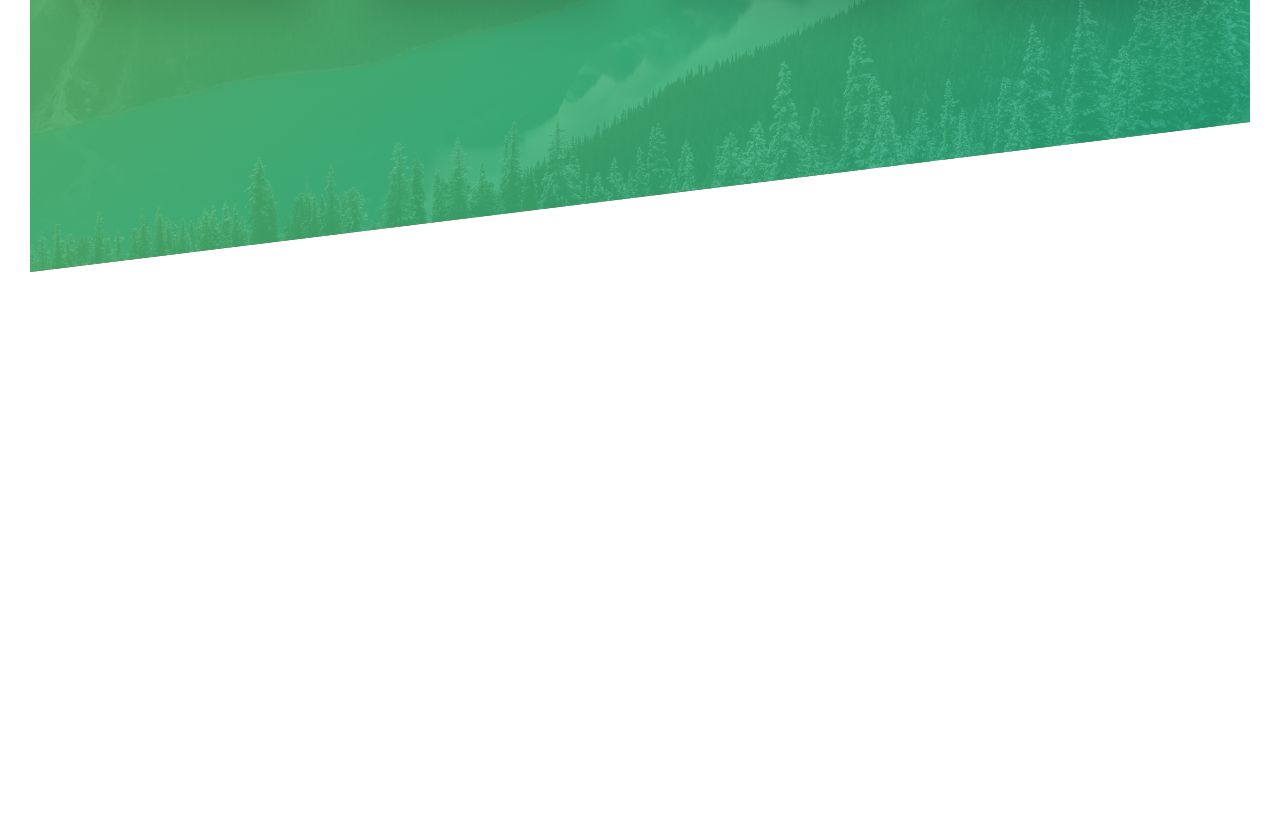
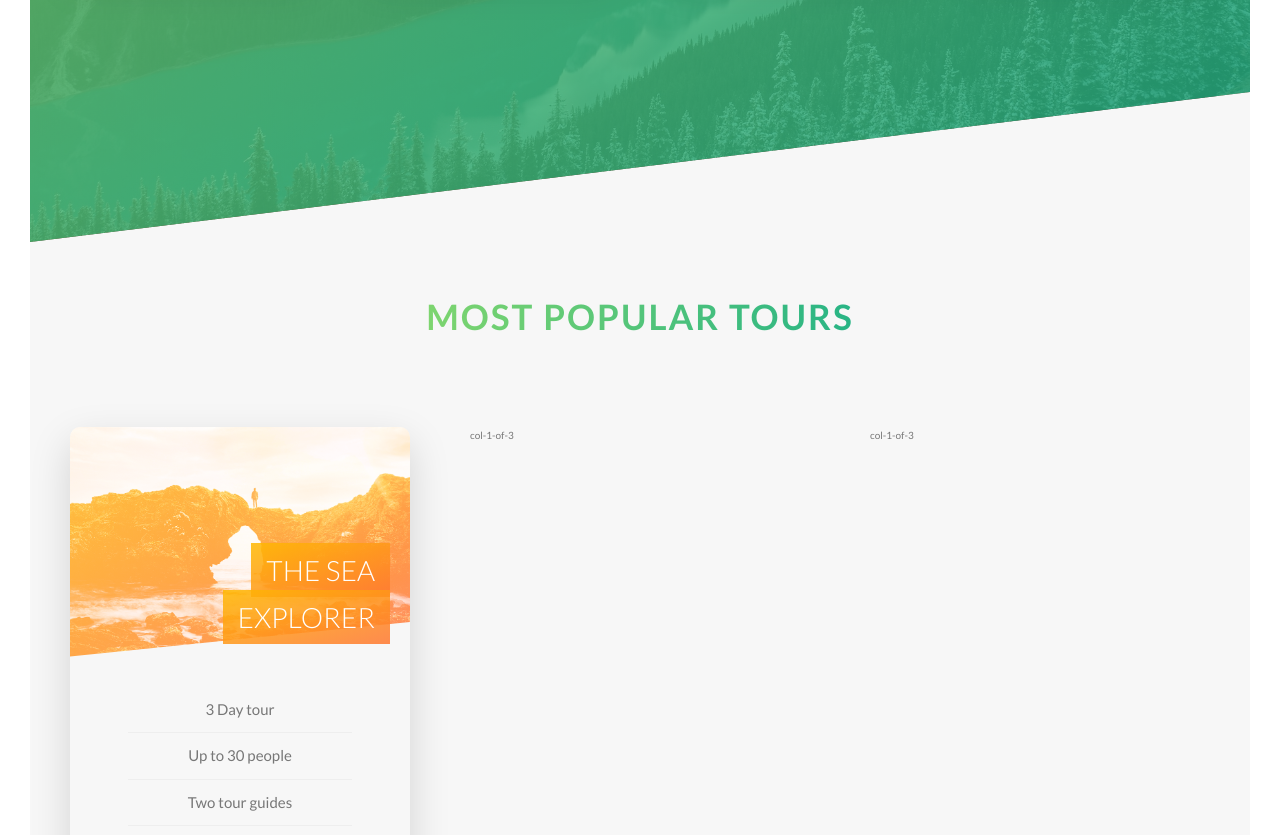
Before and after one commit to JacquesBeets/advanced-css-course-natours, a website: page index.html in a window 1280 px wide. Shown: the part 1965-2800 px from the top of the page. Before the commit the page ends 2237 px from the top, so only its background shows below. Drawn offline with Linux system fonts and the light colour scheme.

Commit message:
card section

```diff
--- a/index.html
+++ b/index.html
@@ -110,6 +110,47 @@
                 </div>
             </div>
         </section>
+
+        <section class="section-tours">
+            <div class="u-center-text u-margin-bottom-big">
+                <h2 class="heading-secondary">
+                    Most popular tours
+                </h2>
+            </div>
+            <div class="row">
+                <div class="col-1-of-3">
+                    <div class="card">
+                        <div class="card__side card__side--front">
+                            <div class="card__picture card__picture--1">
+                                &nbsp;
+                            </div>
+                            <h4 class="card__heading">
+                                <span class="card__heading-span card__heading-span--1">
+                                    The Sea Explorer
+                                </span>
+                            </h4>
+                            <div class="card__details">
+                                <ul>
+                                    <li>3 Day tour</li>
+                                    <li>Up to 30 people</li>
+                                    <li>Two tour guides</li>
+                                    <li>Sleep in cozy hotels</li>
+                                    <li>Difficulty: Easy</li>
+                                </ul>
+                            </div>
+                        </div>
+
+
+                        <div class="card__side card__side--back card__side--back-1">
+                            back
+                        </div>
+                    </div>
+                </div>
+                <div class="col-1-of-3">col-1-of-3</div>
+                <div class="col-1-of-3">col-1-of-3</div>
+            </div>
+        </section>
+
     </main>
 
 </body>
--- a/sass/abstract/_variables.scss
+++ b/sass/abstract/_variables.scss
@@ -4,7 +4,14 @@ $color-primary: #55c57a;
 $color-primary-light: #7ed56f;
 $color-primary-dark: #28b485;
 
+$color-secondary-light: #ffb900;
+$color-secondary-dark: #ff7730;
+
+$color-tertiary-light: #2998ff;
+$color-tertiary-dark: #5643fa;
+
 $color-grey-light-1: #f7f7f7;
+$color-grey-light-2: #eee;
 
 $color-grey-dark: #777;
 $color-white: #fff;
--- /dev/null
+++ b/sass/components/_card.scss
@@ -0,0 +1,101 @@
+.card {
+  //FUNTIONALITY
+  perspective: 150rem;
+  -moz-perspective: 150rem;
+  position: relative;
+  height: 52rem;
+
+  &__side {
+    height: 52rem;
+    transition: all 0.8s ease;
+    position: absolute;
+    top: 0;
+    left: 0;
+    width: 100%;
+    backface-visibility: hidden;
+    border-radius: 1rem;
+    overflow: hidden;
+    box-shadow: 0 1.5rem 4rem rgba($color-black, 0.15);
+
+    &--front {
+      background-image: $color-white;
+    }
+
+    &--back {
+      transform: rotateY(180deg);
+
+      &-1 {
+        background-image: linear-gradient(
+          to right bottom,
+          $color-secondary-light,
+          $color-secondary-dark
+        );
+      }
+    }
+  }
+  &:hover &__side--front {
+    transform: rotateY(-180deg);
+  }
+  &:hover &__side--back {
+    transform: rotateY(0);
+  }
+  // Front Side Styling
+  &__picture {
+    background-size: cover;
+    height: 23rem;
+    background-blend-mode: screen;
+    -webkit-clip-path: polygon(0 0, 100% 0, 100% 85%, 0 100%);
+    clip-path: polygon(0 0, 100% 0, 100% 85%, 0 100%);
+    &--1 {
+      background-image: linear-gradient(
+          to right bottom,
+          $color-secondary-light,
+          $color-secondary-dark
+        ),
+        url(/img/nat-5.jpg);
+    }
+    &--2 {
+    }
+    &--3 {
+    }
+  }
+  &__heading {
+    font-size: 2.8rem;
+    font-weight: 300;
+    text-transform: uppercase;
+    text-align: right;
+    color: $color-white;
+    position: absolute;
+    top: 12rem;
+    right: 2rem;
+    width: 75%;
+  }
+  &__heading-span {
+    padding: 1rem 1.5rem;
+    -webkit-box-decoration-break: clone;
+    box-decoration-break: clone;
+    &--1 {
+      background-image: linear-gradient(
+        to right bottom,
+        rgba($color-secondary-light, 0.85),
+        rgba($color-secondary-dark, 0.85)
+      );
+    }
+  }
+  &__details {
+    padding: 3rem;
+    ul {
+      list-style: none;
+      width: 80%;
+      margin: 0 auto;
+      li {
+        text-align: center;
+        font-size: 1.5rem;
+        padding: 1rem;
+        &:not(:last-child) {
+          border-bottom: 1px solid $color-grey-light-2;
+        }
+      }
+    }
+  }
+}
--- a/sass/layout/_header.scss
+++ b/sass/layout/_header.scss
@@ -9,6 +9,7 @@
   background-size: cover;
   background-position: top;
   position: relative;
+  -webkit-clip-path: polygon(0 0, 100% 0, 100% 75vh, 0 100%);
   clip-path: polygon(0 0, 100% 0, 100% 75vh, 0 100%);
 
   &__logo-box {
--- a/sass/main.scss
+++ b/sass/main.scss
@@ -7,11 +7,12 @@
 @import "base/typogrophy";
 @import "base/utilities";
 
+@import "components/button";
+@import "components/composition";
+@import "components/feature-box";
+@import "components/card";
+
 @import "layout/header";
 @import "layout/gridFloat";
 
 @import "pages/home.scss";
-
-@import "components/button";
-@import "components/composition";
-@import "components/feature-box";
--- a/sass/pages/_home.scss
+++ b/sass/pages/_home.scss
@@ -1,7 +1,7 @@
 .section-about {
   background-color: $color-grey-light-1;
   padding: 25rem 0;
-  margin-top: -20vh;
+  margin-top: -19rem;
 }
 
 .section-features {
@@ -21,3 +21,9 @@
     transform: skewY(7deg);
   }
 }
+
+.section-tours {
+  background-color: $color-grey-light-1;
+  padding: 25rem 0 50rem 0;
+  margin-top: -13rem;
+}
```
Also changed, not shown: css/style.css.
